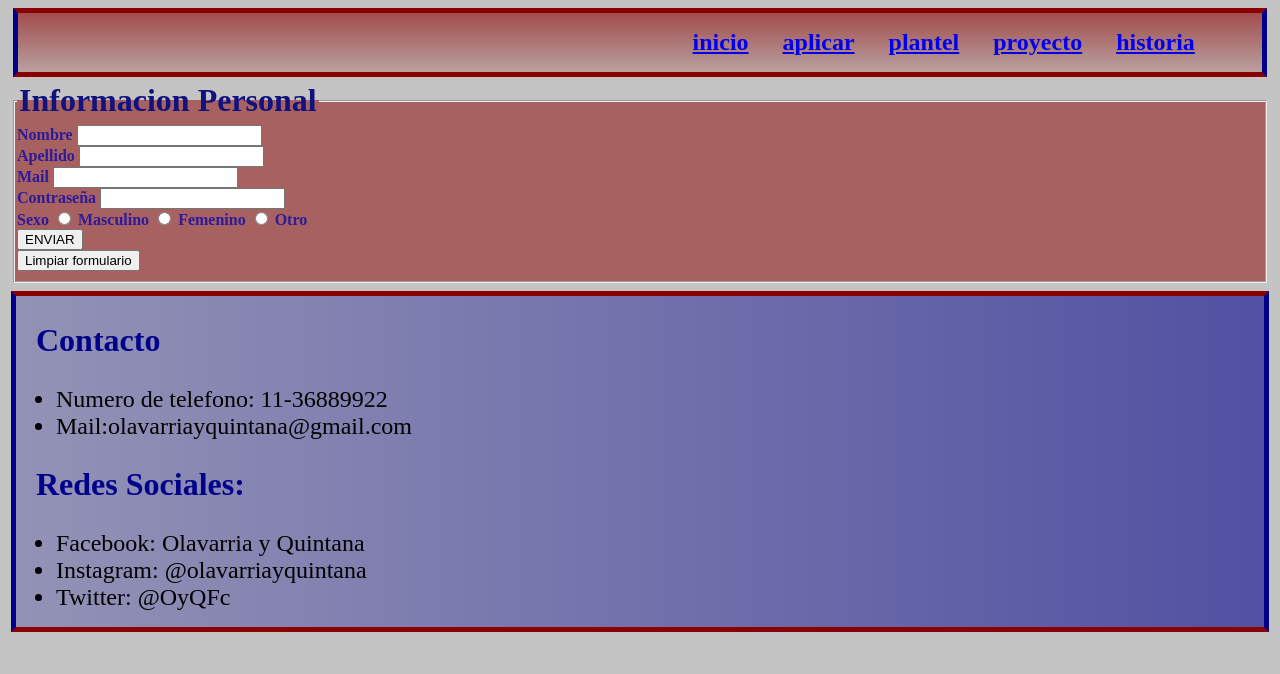
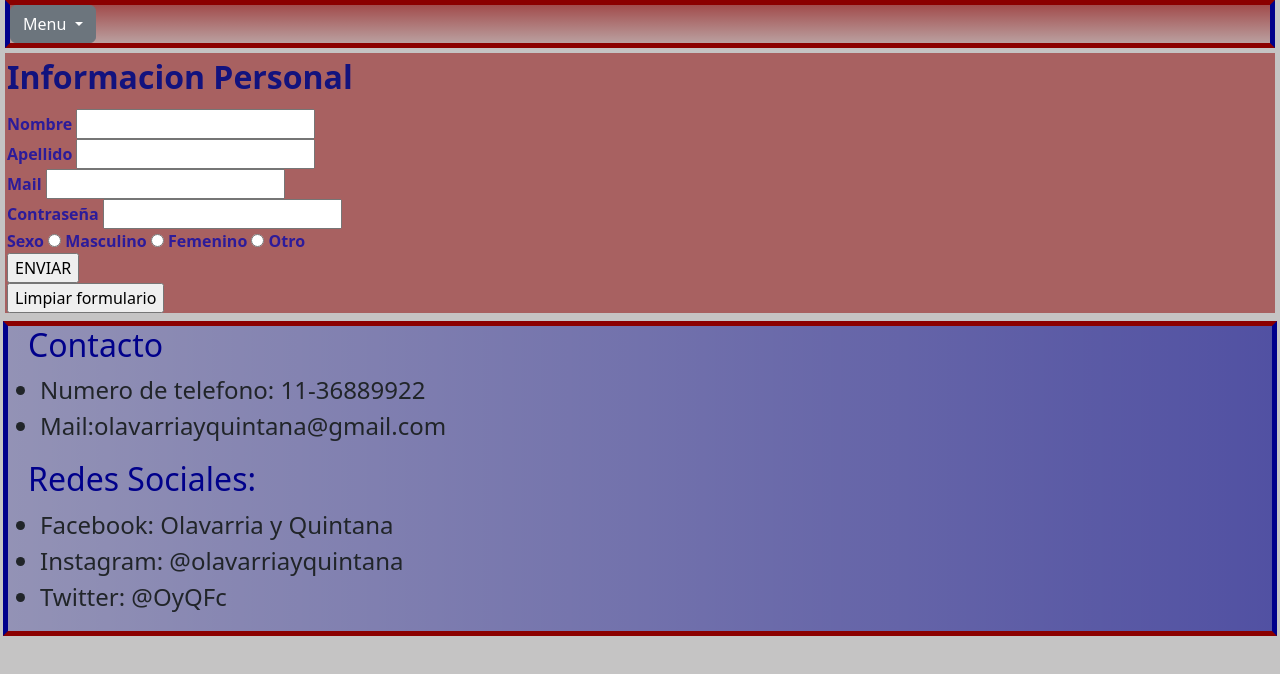
Before and after one commit to nicolasotaich/WebfootballOtaich, a plain HTML site: page aplicar.html in a window 1280 px wide. Drawn offline with nearby package versions, Linux system fonts and the light colour scheme.

Commit message:
bootstrap 2

```diff
--- a/aplicar.html
+++ b/aplicar.html
@@ -1,6 +1,7 @@
 <!DOCTYPE html>
 <html lang="en">
 <head>
+    <link href="https://cdn.jsdelivr.net/npm/bootstrap@5.2.0-beta1/dist/css/bootstrap.min.css" rel="stylesheet" integrity="sha384-0evHe/X+R7YkIZDRvuzKMRqM+OrBnVFBL6DOitfPri4tjfHxaWutUpFmBp4vmVor" crossorigin="anonymous">
     <meta charset="UTF-8">
     <meta http-equiv="X-UA-Compatible" content="IE=edge">
     <meta name="viewport" content="width=device-width, initial-scale=1.0">
@@ -10,13 +11,18 @@
 <body>
     <header>
         <nav>
-            <ul class="navpadre">
-                <li class="nav"><a href="index.html">inicio</a></li>
-                <li class="nav"><a href="aplicar.html">aplicar</a></li>
-                <li class="nav"><a href="plantel.html">plantel</a></li>
-                <li class="nav"><a href="proyecto.html">proyecto</a></li>
-                <li class="nav"><a href="historia.html">historia</a></li>
-            </ul>
+            <div class="dropdown">
+                <button class="btn btn-secondary dropdown-toggle" id="dropdownMenuButton1" data-bs-toggle="dropdown" aria-expanded="false">
+                  Menu
+                </button>
+                <ul class="dropdown-menu" aria-labelledby="dropdownMenuButton1">
+                  <li><a class="nav" href="index.html">Inicio</a></li>
+                  <li><a class="nav" href="aplicar.html">Aplicar</a></li>
+                  <li><a class="nav" href="plantel.html">Plantel</a></li>
+                  <li><a class="nav" href="proyecto.html">Proyecto</a></li>
+                  <li><a class="nav" href="historia.html">Historia</a></li>
+                </ul>
+              </div>
         </nav>
     </header>
     <main>
@@ -71,5 +77,6 @@
         </ul>
 
     </footer>
+    <script src="https://cdn.jsdelivr.net/npm/bootstrap@5.2.0-beta1/dist/js/bootstrap.bundle.min.js" integrity="sha384-pprn3073KE6tl6bjs2QrFaJGz5/SUsLqktiwsUTF55Jfv3qYSDhgCecCxMW52nD2" crossorigin="anonymous"></script>
 </body>
 </html>
```
Also changed, not shown: historia.html (+14 -7 lines), index.html (+13 -7 lines), plantel.html (+14 -7 lines), proyecto.html (+14 -7 lines).
